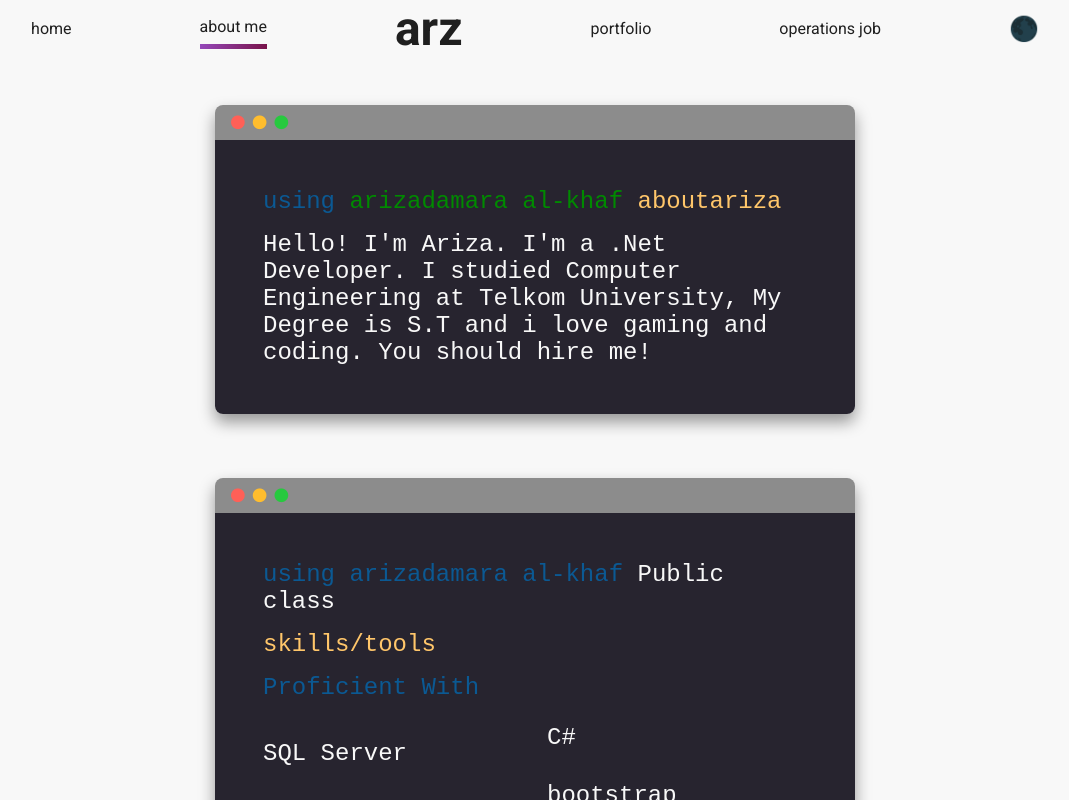
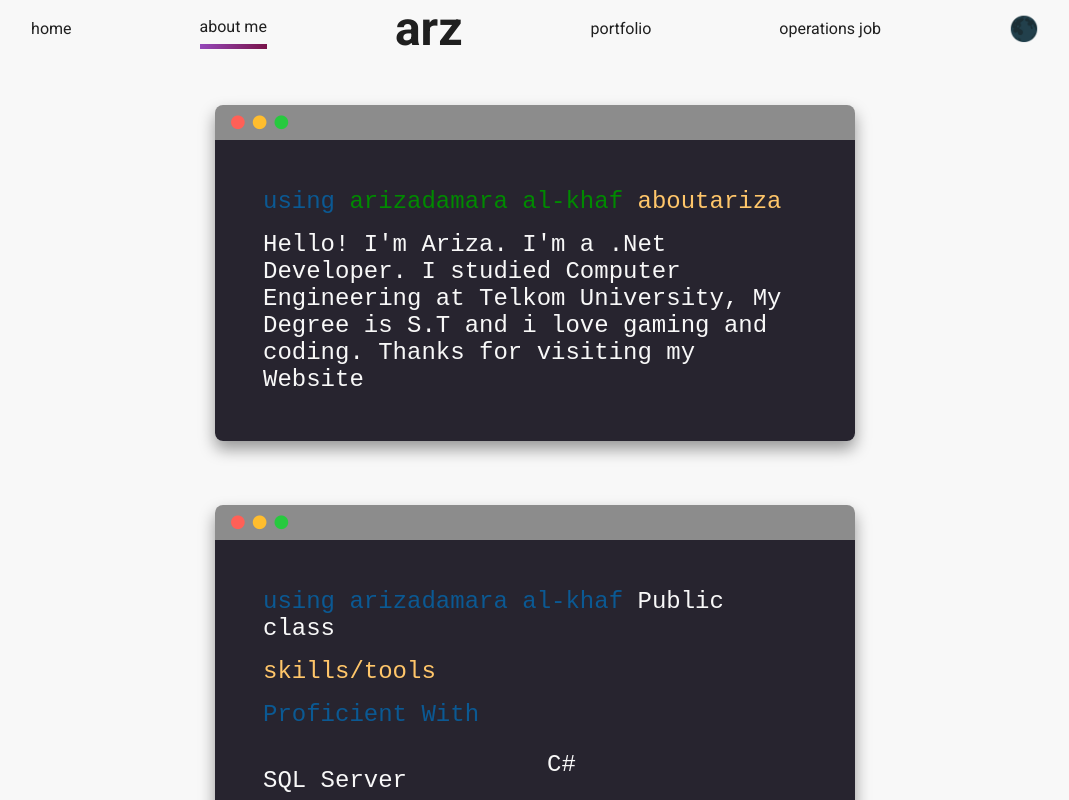
Before and after one commit to arizzadamm/ReactPortfolioTemplate, a React (Create React App) app: page /about in a window 1280 px wide. Shown: the top 800 px of the page, without its empty margins (105-1174 px from the left). Built offline with nearby package versions, Linux system fonts and the light colour scheme; the HTML template or start-up script is replaced by a standard one.

Commit message:
edit aboutme

```diff
--- a/src/info/Info.js
+++ b/src/info/Info.js
@@ -78,7 +78,7 @@ export const info = {
 // Just change the links so that they lead to your social profiles.
 
     ],
-    bio: "Hello! I'm Ariza. I'm a .Net Developer. I studied Computer Engineering at Telkom University, My Degree is S.T and i love gaming and coding. You should hire me!",
+    bio: "Hello! I'm Ariza. I'm a .Net Developer. I studied Computer Engineering at Telkom University, My Degree is S.T and i love gaming and coding. Thanks for visiting my Website",
     skills:
         {
             proficientWith: ['SQL Server','javascript', '.NET', 'C#', 'bootstrap', 'html5', 'css3'],
```
Also changed, not shown: src/img/mock2.png, src/img/mock67.png (added).
